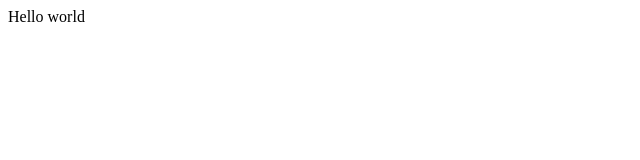
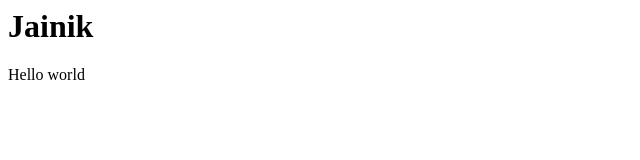
Before and after one commit to Jainik-16/apnacollege-demo, a plain HTML site: page index.html in a window 1280 px wide. Shown: the whole page, without its empty margins (0-640 px from the left). Drawn offline with Linux system fonts and the light colour scheme.

Commit message:
some message

```diff
--- a/index.html
+++ b/index.html
@@ -1 +1,2 @@
+<h1>Jainik</h1>
 <p>Hello world</p>
```
Also changed, not shown: 1 other file.
